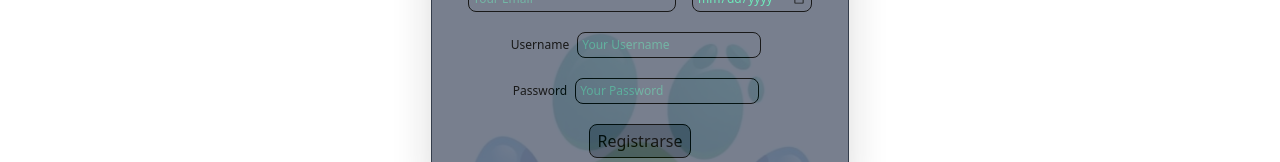
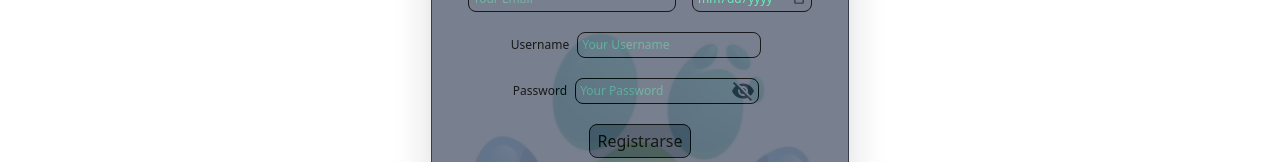
Before and after one commit to Lisandro85/pawprints-front, a Next.js app: page /register in a window 1280 px wide. Shown: the part 185-347 px from the top of the page. Built offline with nearby package versions, Linux system fonts and the light colour scheme; no server answers.

Commit message:
visible password

```diff
--- a/src/app/login/page.tsx
+++ b/src/app/login/page.tsx
@@ -1,5 +1,5 @@
 "use client";
-import React, { useEffect } from "react";
+import React, { useState, useEffect } from "react";
 import { useFormik } from "formik";
 import { signIn, useSession } from "next-auth/react";
 import { validationSchemaLogin } from "../../validationSchema/validationSchemaLogin";
@@ -8,8 +8,10 @@ import Swal from "sweetalert2";
 import Loader from "../../../components/Loadder";
 import Link from "next/link";
 import { useMessages } from "../../../context/Message.context";
+import { MdVisibility, MdVisibilityOff } from "react-icons/md";
 
 const Login = () => {
+  const [passwordVisible, setPasswordVisible] = useState(false);
   const router = useRouter();
   const { data: session, status } = useSession();
   const { fetchMessages } = useMessages();
@@ -50,6 +52,10 @@ const Login = () => {
     },
   });
 
+  const togglePasswordVisibility = () => {
+    setPasswordVisible(!passwordVisible);
+  };
+
   return (
     <div>
       {status === "loading" && <Loader />}
@@ -78,14 +84,14 @@ const Login = () => {
               {formik.errors.username}
             </div>
           )}
-          <div>
+          <div className="relative">
             <label htmlFor="password" className="text-xs">
               Password
             </label>
             <input
               id="password"
               name="password"
-              type="password"
+              type={passwordVisible ? "text" : "password"}
               onChange={(e) => {
                 formik.handleChange(e);
                 formik.setFieldTouched("password", true, false);
@@ -94,8 +100,18 @@ const Login = () => {
               onBlur={formik.handleBlur}
               value={formik.values.password}
               placeholder="Your Password"
-              className=" border border-black m-2 rounded-lg text-xs p-1 text-emerald-300"
+              className="border border-black m-2 rounded-lg text-xs p-1 text-emerald-300"
             />
+            <div
+              className="absolute right-3 top-1/2 transform -translate-y-1/2 cursor-pointer"
+              onClick={togglePasswordVisibility}
+            >
+              {passwordVisible ? (
+                <MdVisibility size={24} className="text-gray-800" />
+              ) : (
+                <MdVisibilityOff size={24} className="text-gray-800" />
+              )}
+            </div>
           </div>
           {formik.errors.password && formik.touched.password && (
             <div className="text-xs text-amber-400">
--- a/src/app/register/page.tsx
+++ b/src/app/register/page.tsx
@@ -1,14 +1,16 @@
 "use client";
 import { useSession } from "next-auth/react";
 import { useRouter } from "next/navigation";
-import React, { useEffect } from "react";
+import React, { useState, useEffect } from "react";
 import Swal from "sweetalert2";
 import Loader from "../../../components/Loadder";
 import { useFormik } from "formik";
 import { validationSchemaRegister } from "@/validationSchema/validationSchemaRegister";
 import Link from "next/link";
+import { MdVisibility, MdVisibilityOff } from "react-icons/md";
 
 function Register() {
+  const [passwordVisible, setPasswordVisible] = useState(false);
   const router = useRouter();
   const { data: session, status } = useSession();
 
@@ -64,6 +66,10 @@ function Register() {
       }
     },
   });
+
+  const togglePasswordVisibility = () => {
+    setPasswordVisible(!passwordVisible);
+  };
 
   return (
     <div>
@@ -183,14 +189,15 @@ function Register() {
               {formik.errors.username}
             </div>
           )}
-          <div className="flex flex-row items-center">
+
+          <div className="flex flex-row items-center relative">
             <label htmlFor="password" className="text-xs">
               Password
             </label>
             <input
               id="password"
               name="password"
-              type="password"
+              type={passwordVisible ? "text" : "password"}
               onChange={(e) => {
                 formik.handleChange(e);
                 formik.setFieldTouched("password", true, false);
@@ -199,14 +206,27 @@ function Register() {
               onBlur={formik.handleBlur}
               value={formik.values.password}
               placeholder="Your Password"
-              className=" border border-black m-2 rounded-lg  p-1 text-emerald-300 text-xs"
+              className="border border-black m-2 rounded-lg  p-1 text-emerald-300 text-xs"
             />
+
+            <div
+              className="absolute right-3 top-1/2 transform -translate-y-1/2 cursor-pointer"
+              onClick={togglePasswordVisibility}
+            >
+              {passwordVisible ? (
+                <MdVisibility size={24} className="text-gray-800" />
+              ) : (
+                <MdVisibilityOff size={24} className="text-gray-800" />
+              )}
+            </div>
           </div>
+
           {formik.errors.password && formik.touched.password && (
             <div className="text-xs text-amber-400">
               {formik.errors.password}
             </div>
           )}
+
           <button
             disabled={!(formik.isValid && formik.dirty)}
             type="submit"
```
